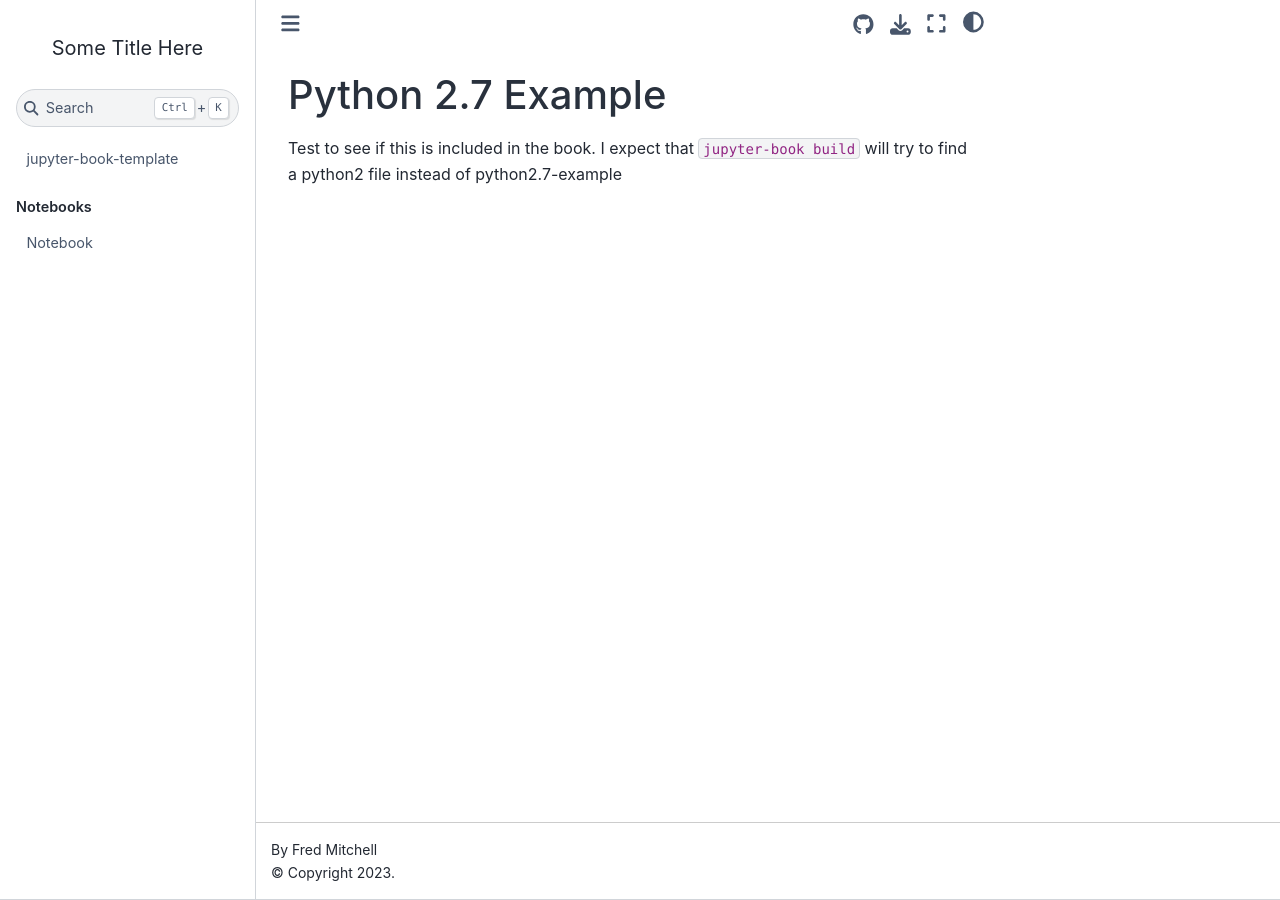
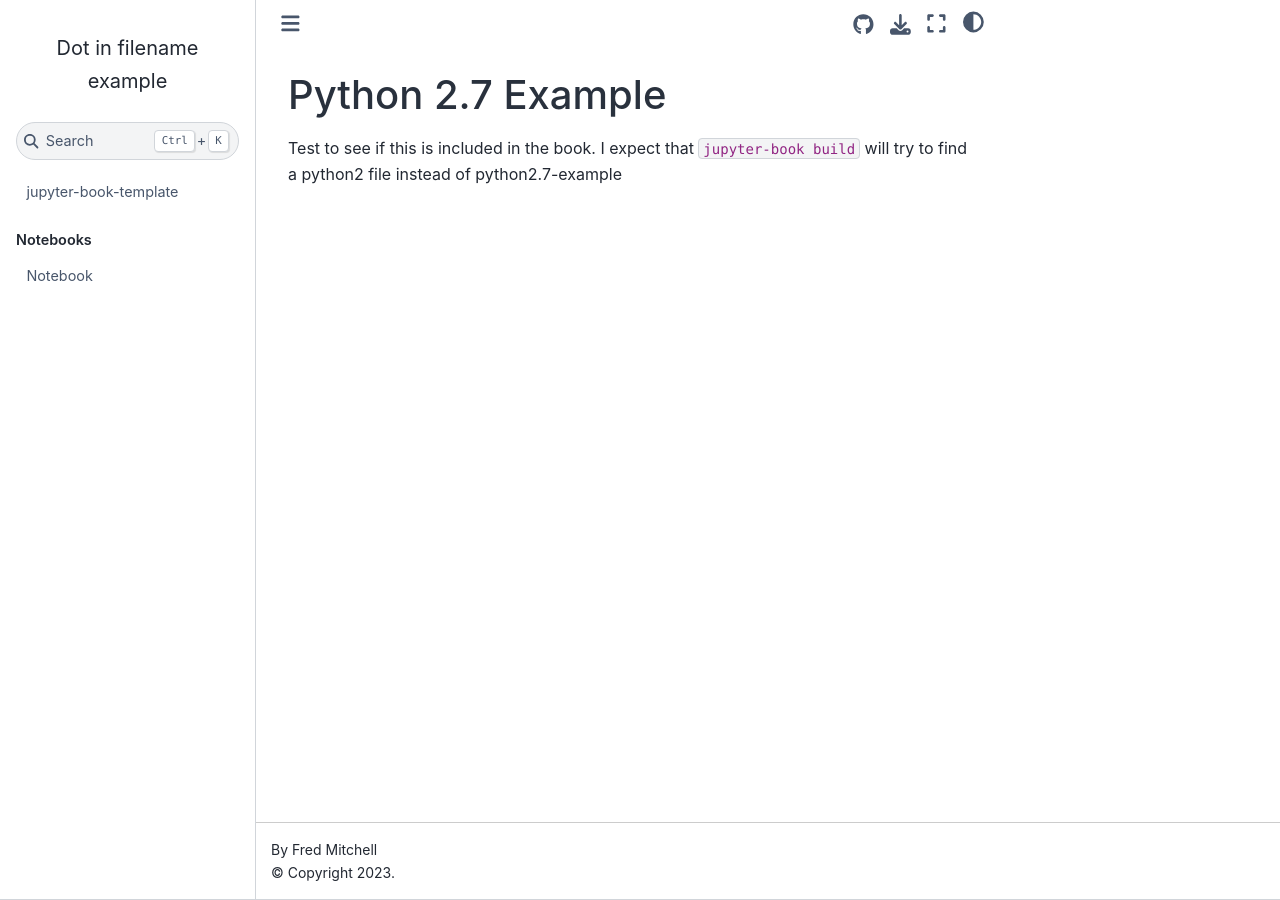
Before and after one commit to fm75/jbook-dot-in-filename, a Jupyter Book: the page built from python2.7-example.md, in a window 1280 px wide. Built offline with Jupyter Book 1.0.4 settings and Sphinx 7.4.7 and the Sphinx Book theme 1.1.4, drawn with Linux system fonts in a browser that asks for light colours.

Commit message:
Update _config.yml

```diff
--- a/_config.yml
+++ b/_config.yml
@@ -1,6 +1,6 @@
 # Book settings
 # Modify these
-title             : Some Title Here
+title             : Dot in filename example
 author            : Fred Mitchell
 
 latex:
@@ -10,7 +10,7 @@ latex:
 # Location of book
 repository:
   # Modify this line
-  url          : https://github.com/fm75/jupyter-book-template
+  url          : https://github.com/fm75/jbook-dot-in-filename
   path_to_book : ""
   branch       : master
 
```
